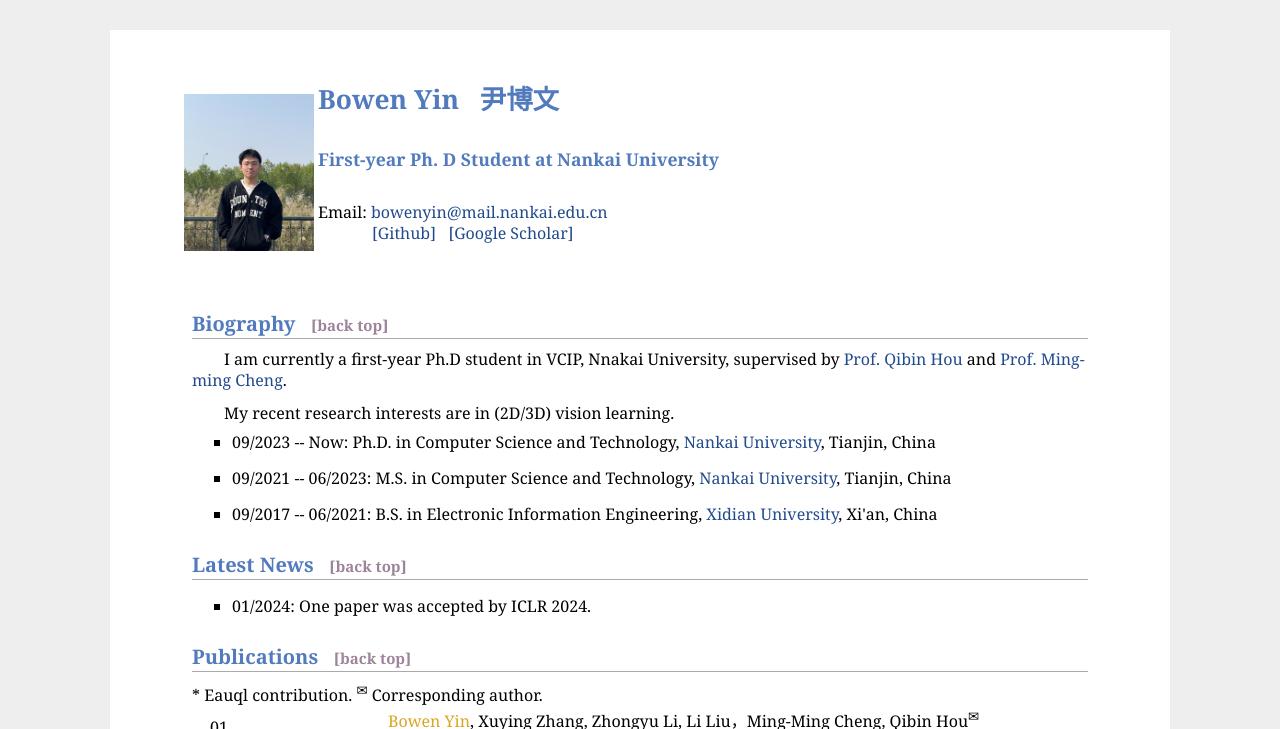
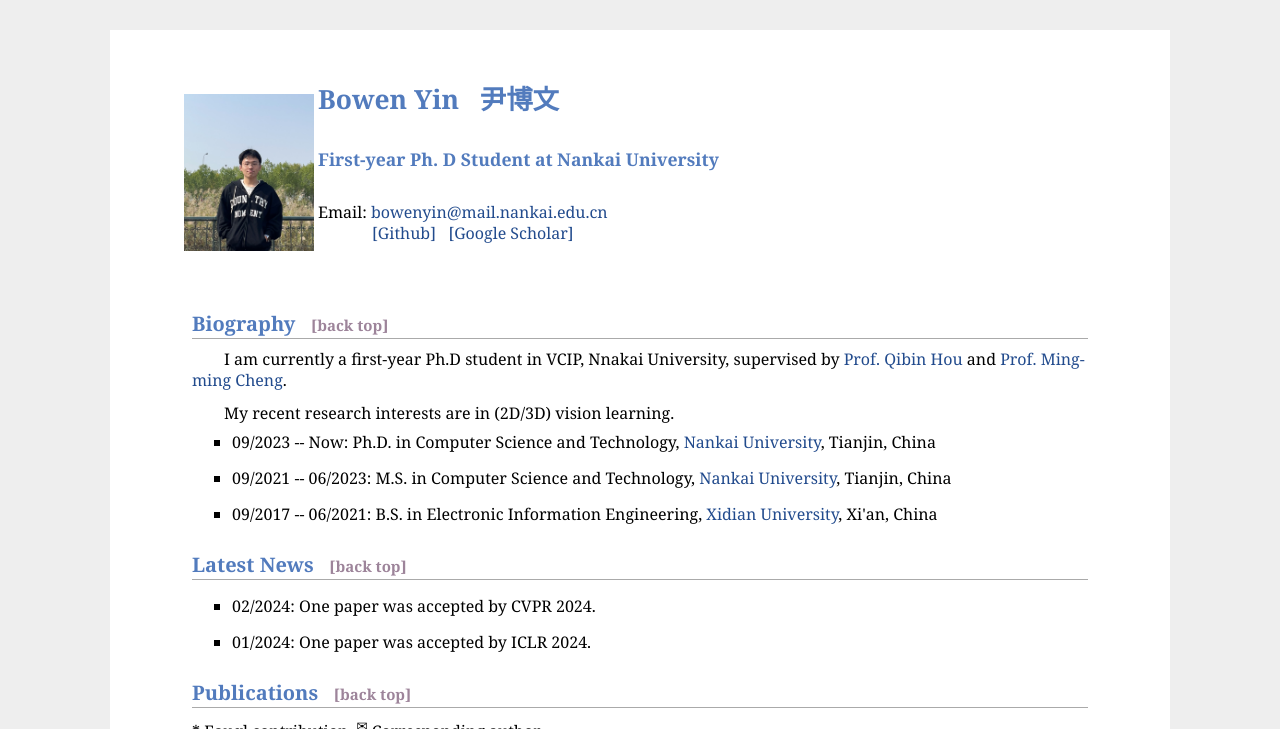
Before and after one commit to yinbow/yinbow.github.io, a plain HTML site: page index.html in a window 1280 px wide. Shown: the top 729 px of the page. Drawn offline with Linux system fonts and the light colour scheme.

Commit message:
Update index.html

```diff
--- a/index.html
+++ b/index.html
@@ -61,6 +61,7 @@
  <!--      最新讯息		-->
  <h2>Latest News<a name="news"></a>&nbsp;&nbsp;&nbsp;<a style=" color:#9D849A; font-size:15px;" href="#top">[back top]</a></h2>
  <ul>
+   <li> 02/2024: One paper was accepted by CVPR 2024. </li>
    <li> 01/2024: One paper was accepted by ICLR 2024. </li>
  </ul>
 
@@ -76,7 +77,7 @@
         <td class="pub_td1">01<img src="./imgs/DFormer.png" class="papericon"></td>
         <td class="pub_td2"> <font color="goldenrod">Bowen Yin</font>, Xuying Zhang, Zhongyu Li, Li Liu，Ming-Ming Cheng, Qibin Hou<sup>✉</sup>
          <br><b>DFormer: Rethinking RGBD Representation Learning for Semantic Segmentation</b>
-         <br>International Conference on Learning Representations(ICLR),2024
+         <br><b>ICLR,2024</b>
          <br>TLDR: RGBD pretraining framework to learn a specialized and strong RGBD encoder.
          <br>
          [<a href="https://arxiv.org/pdf/2309.09668.pdf" target="_blank">paper</a>]
@@ -131,7 +132,7 @@
       <td class="pub_td1">05<img src="./imgs/TeMO.png" class="papericon"></td>
       <td class="pub_td2"> Xuying Zhang, <font color="goldenrod">Bowen Yin</font>, Yuming Chen, Zheng Lin, Yunheng Li, Qibin Hou<sup>✉</sup>, Ming-Ming Cheng
        <br><b>TeMO: Towards Text-Driven 3D Stylization for Multi-Object Meshes</b>
-       <br>arXiv preprint arXiv:2312.04248
+       <br><b>CVPR,2024</b>
        <br>
        [<a href="https://arxiv.org/pdf/2312.04248.pdf" target="_blank">Paper</a>]
        [<a href="https://github.com/zhangxuying1004/TeMO" target="_blank">code</a>]
```
